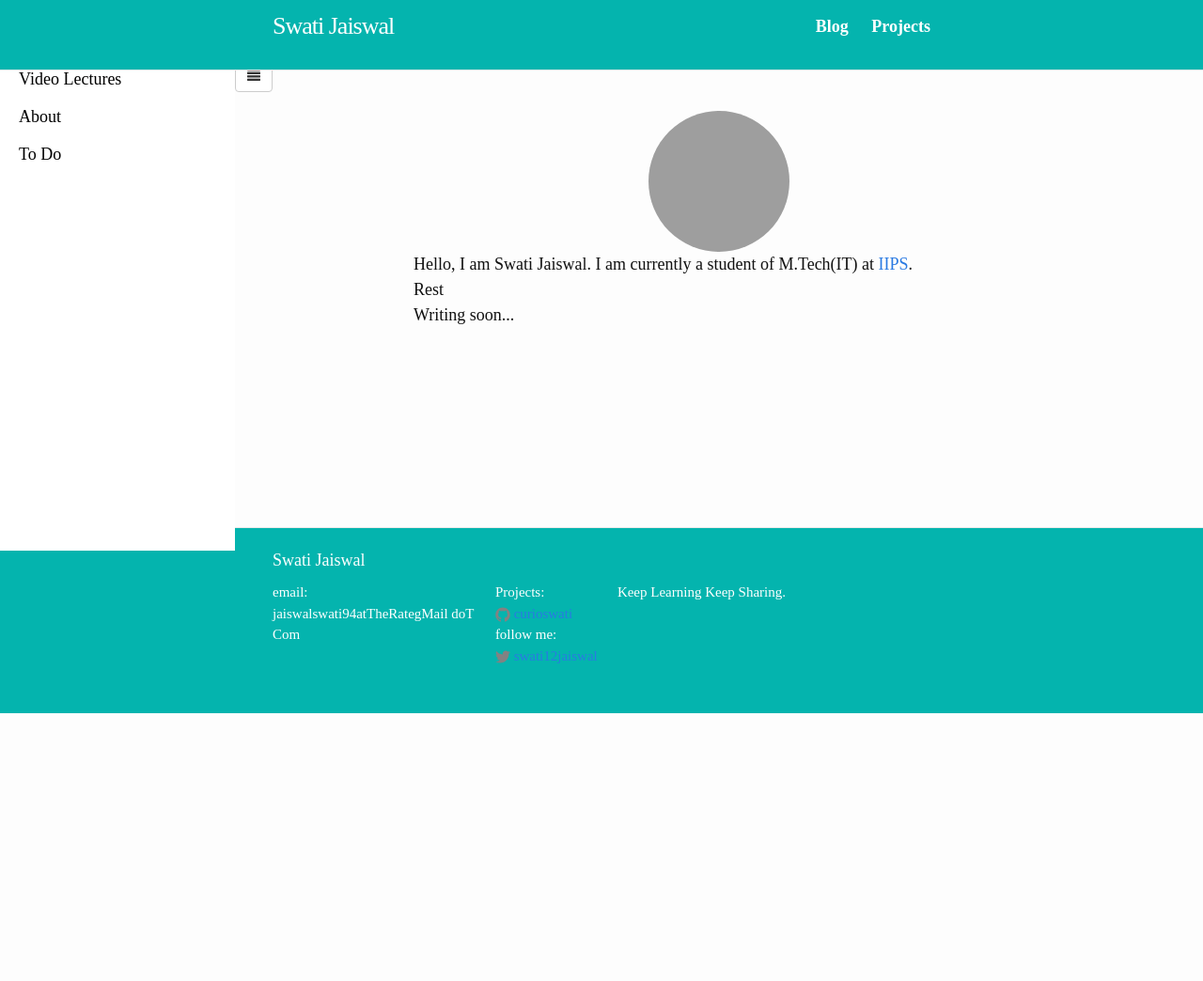
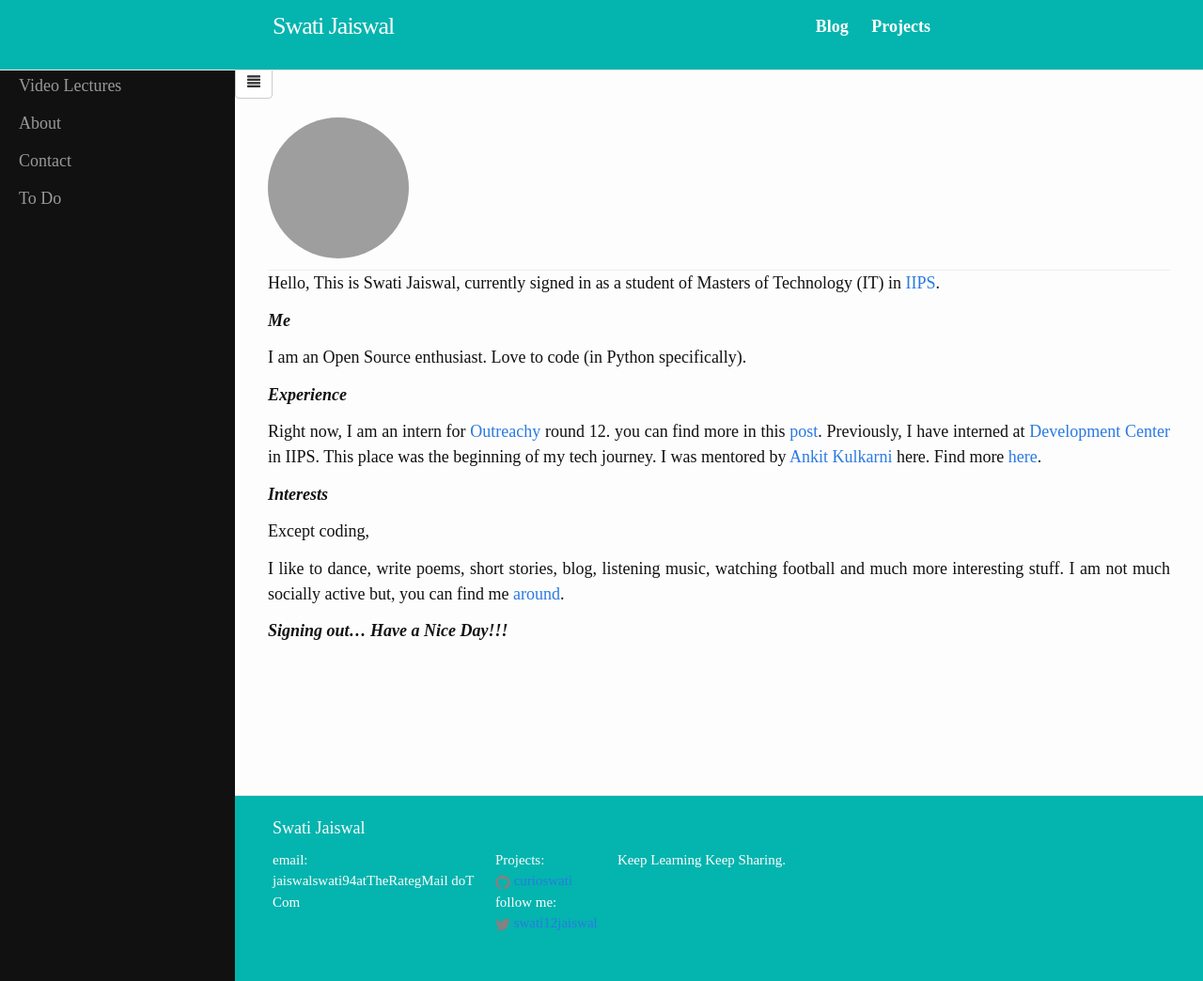
Before and after one commit to curioswati-zz/curioswati.github.io, a Jekyll site: the page built from about.md, in a window 1280 px wide and 1044 px high. Shown: the whole window at 94% size. Built offline with Jekyll 4.4.1, drawn with Linux system fonts in a browser that asks for light colours; grey boxes are pictures that could not be loaded.

Commit message:
add stuff to about page and fix some styling issue for mobile view.

```diff
--- a/_layouts/default-about.html
+++ b/_layouts/default-about.html
@@ -9,7 +9,7 @@
       {% include header.html %}
     </div>
 
-    <div id="wrapper" style="margin-bottom: 15%; margin-top: 5%;">
+    <div id="wrapper" style="margin-bottom: 10%; margin-top: 5.52%;">
       {% include sub-header.html %}
 
       <button id="menu-toggle" type="button" class="btn btn-default" aria-label="Justify">
@@ -18,8 +18,10 @@
 
       <div id="page-content-wrapper" class-"page-content">
         <div class="container-fluid">
-          <div class="wrapper">
+          <div class="row">
+            <div class="col-lg-12">
             {{ content }}
+            </div>
           </div>
         </div>
       </div>
--- a/_sass/_layout.scss
+++ b/_sass/_layout.scss
@@ -85,6 +85,7 @@
         .page-link {
             display: block;
             padding: 5px 10px;
+            color: $header-background-color;
         }
     }
 }
--- a/about.md
+++ b/about.md
@@ -4,18 +4,25 @@ title: About
 permalink: /about/
 ---
 
+![Avatar](http://www.gravatar.com/avatar/4b21fec52016508a032b81c7ac15b3c6)
 
-<div class="wrapper">
-	<center>
-	<img src="http://www.gravatar.com/avatar/4b21fec52016508a032b81c7ac15b3c6">
-	</center>
-</div>
-<div class="wrapper">
-	Hello, I am Swati Jaiswal. I am currently a student of M.Tech(IT) at <a href="http://www.iips.edu.in">IIPS</a>.
-</div>
-<div class="wrapper">
-	Rest
-</div>
-<div class="wrapper">
-	Writing soon...
-</div>
+* * *
+
+   Hello, This is Swati Jaiswal, currently signed in as a student of Masters of Technology (IT) in [IIPS](http://www.iips.dauniv.ac.in/).
+
+   _**Me**_
+
+   I am an Open Source enthusiast. Love to code (in Python specifically).
+
+   _**Experience**_
+
+   Right now, I am an intern for [Outreachy](https://www.gnome.org/outreachy/) round 12. you can find more in this [post](/outreachy/dont-give-up-till-you-get-in/).
+Previously, I have interned at [Development Center](http://www.iips.dauniv.ac.in/dc.php) in IIPS. This place was the beginning of my tech journey. I was mentored by [Ankit Kulkarni](https://i.ankul.in) here. Find more [here](/mentors/Ankit-kulkarni/to-the-mentor/).
+
+   _**Interests**_
+
+   Except coding,
+
+   I like to dance, write poems, short stories, blog, listening music, watching football and much more interesting stuff. I am not much socially active but, you can find me [around](/about/contact).
+
+   _**Signing out... Have a Nice Day!!!**_
--- a/static/css/simple-sidebar.css
+++ b/static/css/simple-sidebar.css
@@ -23,10 +23,10 @@
     position: fixed;
     left: 250px;
     width: 0;
-    height: 50%;
+    height: 100%;
     margin-left: -250px;
     overflow-y: auto;
-    background: #fff;
+    background: #111;
     -webkit-transition: all 0.5s ease;
     -moz-transition: all 0.5s ease;
     -o-transition: all 0.5s ease;
@@ -39,8 +39,8 @@
 
 #page-content-wrapper {
     width: 100%;
-    position: absolute;
-    padding: 15px;
+    /* position:absolute; */
+    padding: 25px; /* 15px */
 }
 
 #wrapper.toggled #page-content-wrapper {
@@ -67,13 +67,13 @@
 .sidebar-nav li a {
     display: block;
     text-decoration: none;
-    color: #000;
+    color: #999999;
 }
 
 .sidebar-nav li a:hover {
     text-decoration: none;
     color: #fff;
-    background: #999999;
+    background: rgba(255,255,255,0.2);
 }
 
 .sidebar-nav li a:active,
--- a/todo.html
+++ b/todo.html
@@ -88,7 +88,7 @@ permalink: /about/todo/
           <label for="c34">Improvement in structure of the site to maintain it easily</label>
         </div>
         <div class="checkbox checkbox-success checkbox-circle">
-          <input id="c35" type="checkbox">
+          <input id="c35" type="checkbox" checked>
           <label for="c35">Adding stuff to about page</label>
         </div>
         <div class="checkbox checkbox-warning checkbox-circle">
```
Also changed, not shown: contact.md (added, +21 -0 lines).
